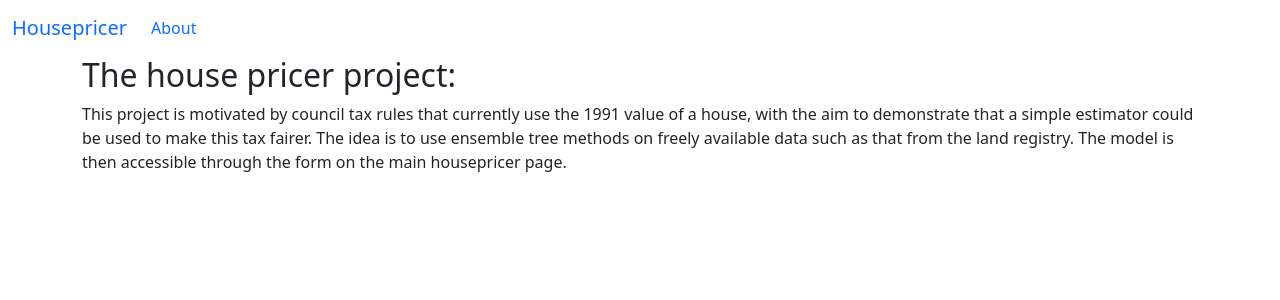
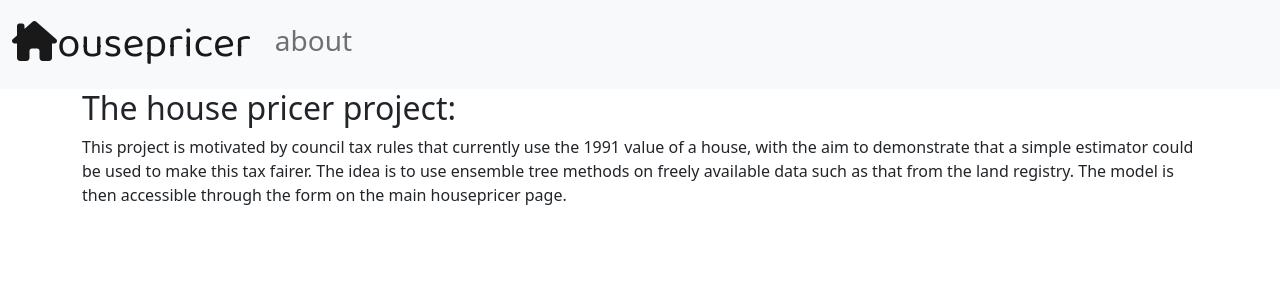
Before and after one commit to asmaxwell/housepricer, a Flask app: page /about/ in a window 1280 px wide. Shown: the top 300 px of the page. Run offline with Flask 3, Linux system fonts and the light colour scheme; some libraries are stand-ins or nearby versions.

Commit message:
Added icon and more beautifying

```diff
--- a/app/app.py
+++ b/app/app.py
@@ -1,4 +1,4 @@
-from flask import Flask, request, render_template
+from flask import Flask, request, render_template, url_for
 from housepricer import modeler
 from housepricer import data_wrangling as dw
 from housepricer import better_postcodes as bpc
--- /dev/null
+++ b/app/static/css/style.css
@@ -0,0 +1,19 @@
+.baloo-2-bold {
+  font-family: "Baloo 2", sans-serif;
+  font-optical-sizing: auto;
+  font-weight: 400;
+  font-style: normal;
+}
+
+
+.card-body img {
+    max-width: 100%;
+    height: auto;
+    display: block;
+    border-radius: 100px;
+  }
+
+
+  .card-body label {
+    font-size: x-large;
+  }
--- a/app/templates/base.html
+++ b/app/templates/base.html
@@ -1,34 +1,46 @@
 <!doctype html>
 <html lang="en">
   <head>
+    <title>housepricer - {% block title %} {% endblock %}</title>
     <!-- Required meta tags -->
     <meta charset="utf-8">
     <meta name="viewport" content="width=device-width, initial-scale=1">
 
+    <!-- Bootstrap CSS -->
+    <link rel="stylesheet" href="../static/css/style.css">
+    <link href="https://cdn.jsdelivr.net/npm/bootstrap@5.1.0/dist/css/bootstrap.min.css" rel="stylesheet" integrity="sha384-KyZXEAg3QhqLMpG8r+8fhAXLRk2vvoC2f3B09zVXn8CA5QIVfZOJ3BCsw2P0p/We" crossorigin="anonymous">
+
+
+    <!-- Google Fonts -->
+    <link rel="preconnect" href="https://fonts.googleapis.com">
+    <link rel="preconnect" href="https://fonts.gstatic.com" crossorigin>
+    <link href="https://fonts.googleapis.com/css2?family=Baloo+2:wght@400..800&display=swap" rel="stylesheet">
+
+    <!-- FontAwesome icon library -->
+    <script src="https://kit.fontawesome.com/8a3d76a02a.js" crossorigin="anonymous"></script>
+
     <!--Java Script-->
     <script src="https://cdn.jsdelivr.net/npm/bootstrap@5.1.0/dist/js/bootstrap.bundle.min.js" integrity="sha384-U1DAWAznBHeqEIlVSCgzq+c9gqGAJn5c/t99JyeKa9xxaYpSvHU5awsuZVVFIhvj" crossorigin="anonymous"></script>
 
-    <!-- Bootstrap CSS -->
-      <link href="https://cdn.jsdelivr.net/npm/bootstrap@5.1.0/dist/css/bootstrap.min.css" rel="stylesheet" integrity="sha384-KyZXEAg3QhqLMpG8r+8fhAXLRk2vvoC2f3B09zVXn8CA5QIVfZOJ3BCsw2P0p/We" crossorigin="anonymous">
-
-      <!--<link rel="stylesheet" href="{{ url_for('static', filename='css/index.css') }}" />
-        <link rel="stylesheet" href="{{ url_for('static', filename='css/reset-only.css') }}" />
-      -->
-
-    <title>housepricer - {% block title %} {% endblock %}</title>
   </head>
   <body>
     <!--Nav bar-->
-    <nav class="navbar navbar-expand-lg bg-body-tertiary">
+    <nav class="navbar navbar-expand-lg navbar-light bg-light">
       <div class="container-fluid">
-        <a class="navbar-brand" href="{{ url_for('index') }}">Housepricer</a>
+        <a class="navbar-brand" href="{{ url_for('index') }}">
+          <i class="fas fa-solid fa-house-chimney fa-2x fa-flip-horizontal"></i>
+          <span class="baloo-2-bold" style="font-size:42px; margin-left: -5px;">
+            ousepricer
+          </span>
+        </a>
         <button class="navbar-toggler" type="button" data-bs-toggle="collapse" data-bs-target="#navbarNavAltMarkup" aria-controls="navbarNavAltMarkup" aria-expanded="false" aria-label="Toggle navigation">
           <span class="navbar-toggler-icon"></span>
         </button>
         <div class="collapse navbar-collapse" id="navbarNavAltMarkup">
           <div class="navbar-nav">
-            <a class="nav-link" href="{{ url_for('about') }}">About</a>
-
+            <a class="nav-link" href="{{ url_for('about') }}">
+              <h3>about</h3>
+            </a>
           </div>
         </div>
       </div>
```
Also changed, not shown: app/templates/index.html (+8 -6 lines), 1 other file.
